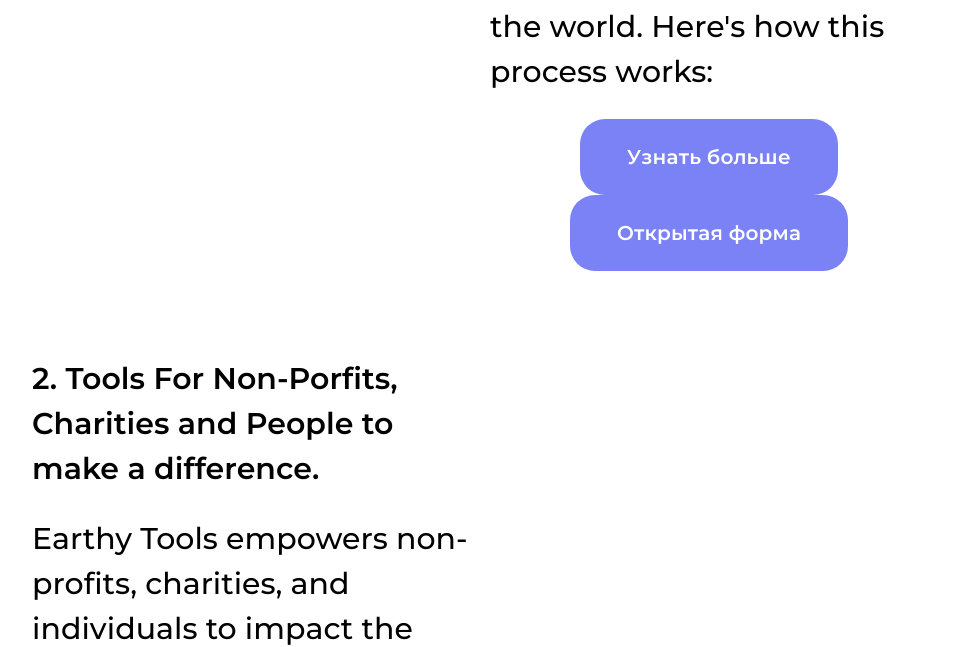
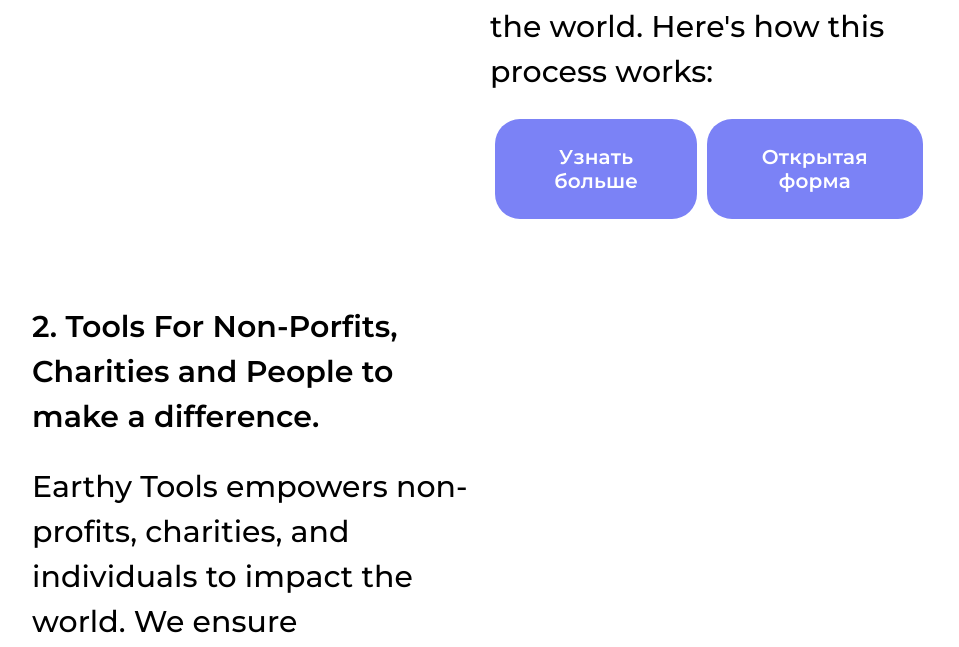
Before and after one commit to Karsievm/karsieuniversty, a plain HTML site: page index.html in a window 1280 px wide. Shown: the part 3811-4458 px from the top of the page, without its empty margins (160-1119 px from the left). Drawn offline with Linux system fonts and the light colour scheme.

Commit message:
Update main.css

```diff
--- a/styles/main.css
+++ b/styles/main.css
@@ -817,6 +817,10 @@ nav {
         margin: 0 30px;
     }
 
+    .sections_buttons {
+        flex-direction: row;
+    }
+
     .section0_buttons {
         display: flex;
         justify-content: space-between;
```
